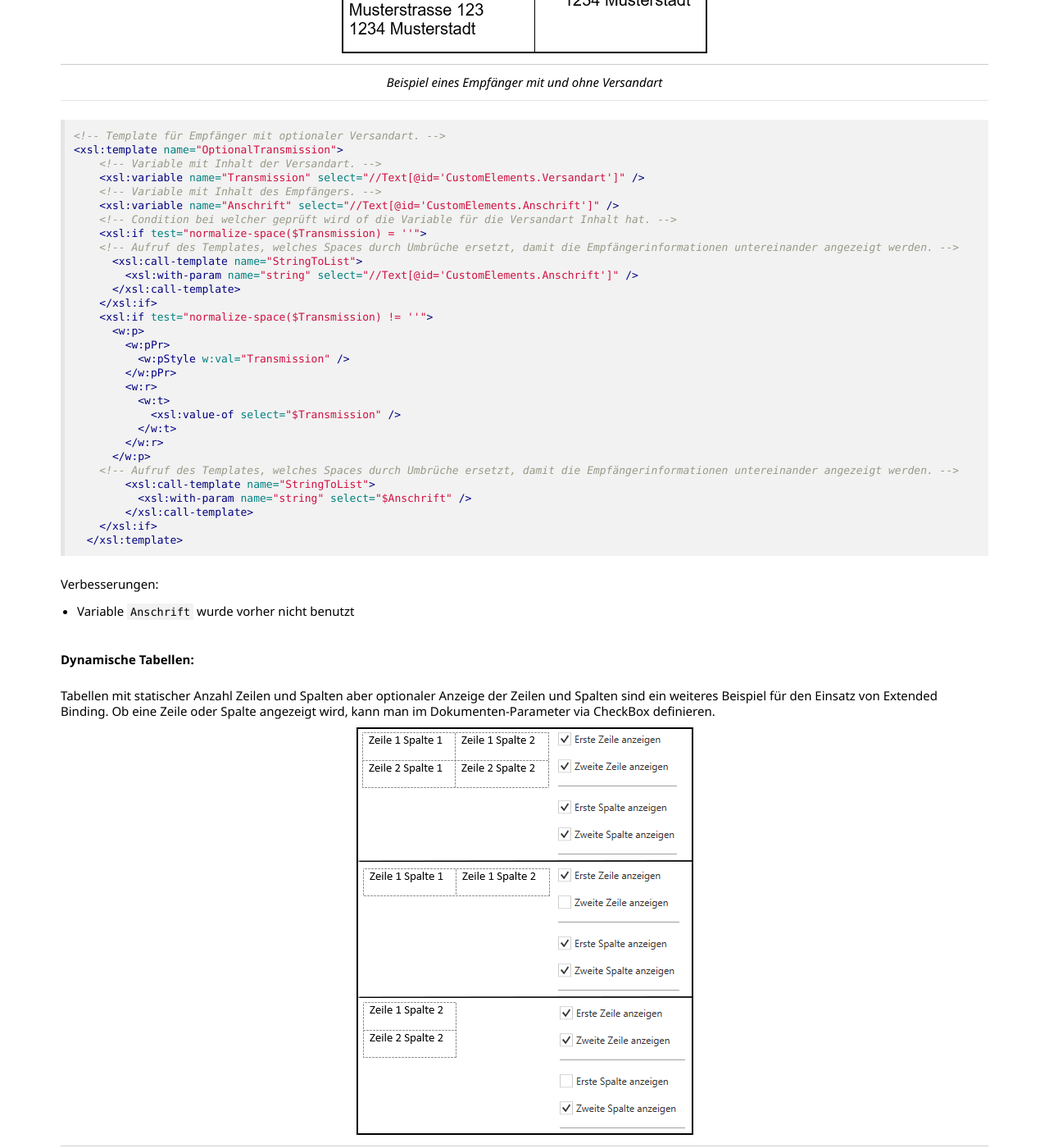
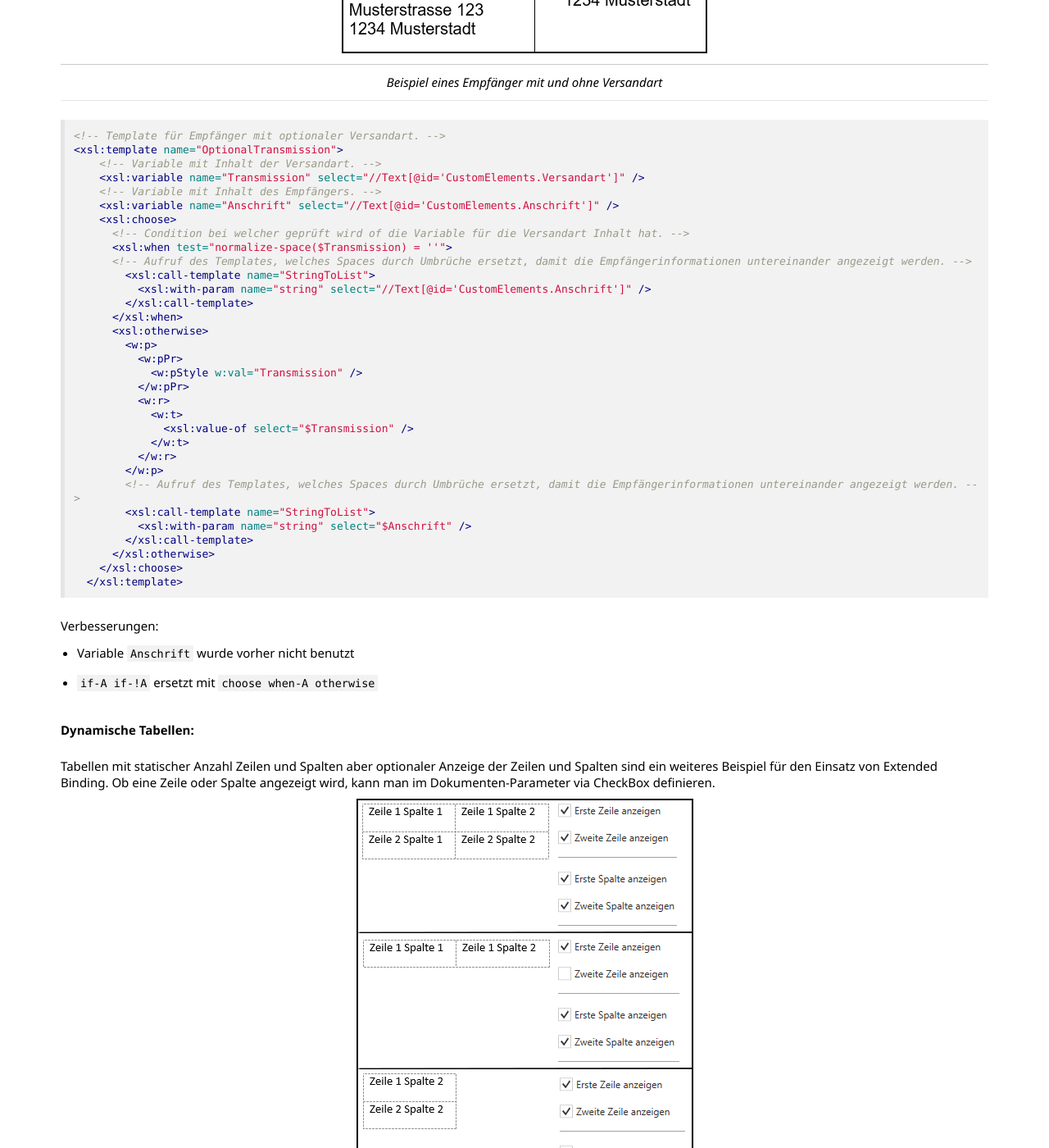
Before and after one commit to primesoft-group/oneoffixx-docs, a Jekyll site: the page built from _pages/docfunc/de/df-extendedbinding.md, in a window 1280 px wide and 1400 px high, scrolled down 6282 px. Shown: the whole window at 82% size. Built offline with Jekyll 4.4.1, drawn with Linux system fonts in a browser that asks for light colours; nearby versions of some CDN libraries; some web fonts are replaced.

Commit message:
"if-A if-!A" ersetzt mit "choose when-A otherwise"

````diff
--- a/_pages/docfunc/de/df-extendedbinding.md
+++ b/_pages/docfunc/de/df-extendedbinding.md
@@ -236,34 +236,37 @@ Die Versandart und der Empfänger haben unterschiedliche Style-Informationen, zu
     <xsl:variable name="Transmission" select="//Text[@id='CustomElements.Versandart']" />
     <!-- Variable mit Inhalt des Empfängers. -->
     <xsl:variable name="Anschrift" select="//Text[@id='CustomElements.Anschrift']" />
-    <!-- Condition bei welcher geprüft wird of die Variable für die Versandart Inhalt hat. -->
-    <xsl:if test="normalize-space($Transmission) = ''">
-    <!-- Aufruf des Templates, welches Spaces durch Umbrüche ersetzt, damit die Empfängerinformationen untereinander angezeigt werden. -->
-      <xsl:call-template name="StringToList">
-        <xsl:with-param name="string" select="//Text[@id='CustomElements.Anschrift']" />
-      </xsl:call-template>
-    </xsl:if>
-    <xsl:if test="normalize-space($Transmission) != ''">
-      <w:p>
-        <w:pPr>
-          <w:pStyle w:val="Transmission" />
-        </w:pPr>
-        <w:r>
-          <w:t>
-            <xsl:value-of select="$Transmission" />
-          </w:t>
-        </w:r>
-      </w:p>
-    <!-- Aufruf des Templates, welches Spaces durch Umbrüche ersetzt, damit die Empfängerinformationen untereinander angezeigt werden. -->
+    <xsl:choose>
+      <!-- Condition bei welcher geprüft wird of die Variable für die Versandart Inhalt hat. -->
+      <xsl:when test="normalize-space($Transmission) = ''">
+      <!-- Aufruf des Templates, welches Spaces durch Umbrüche ersetzt, damit die Empfängerinformationen untereinander angezeigt werden. -->
+        <xsl:call-template name="StringToList">
+          <xsl:with-param name="string" select="//Text[@id='CustomElements.Anschrift']" />
+        </xsl:call-template>
+      </xsl:when>
+      <xsl:otherwise>
+        <w:p>
+          <w:pPr>
+            <w:pStyle w:val="Transmission" />
+          </w:pPr>
+          <w:r>
+            <w:t>
+              <xsl:value-of select="$Transmission" />
+            </w:t>
+          </w:r>
+        </w:p>
+        <!-- Aufruf des Templates, welches Spaces durch Umbrüche ersetzt, damit die Empfängerinformationen untereinander angezeigt werden. -->
         <xsl:call-template name="StringToList">
           <xsl:with-param name="string" select="$Anschrift" />
         </xsl:call-template>
-    </xsl:if>
+      </xsl:otherwise>
+    </xsl:choose>
   </xsl:template>
 ```
 
 Verbesserungen:
 * Variable `Anschrift` wurde vorher nicht benutzt
+* `if-A if-!A` ersetzt mit `choose when-A otherwise`
 
 __Dynamische Tabellen:__
 
````
